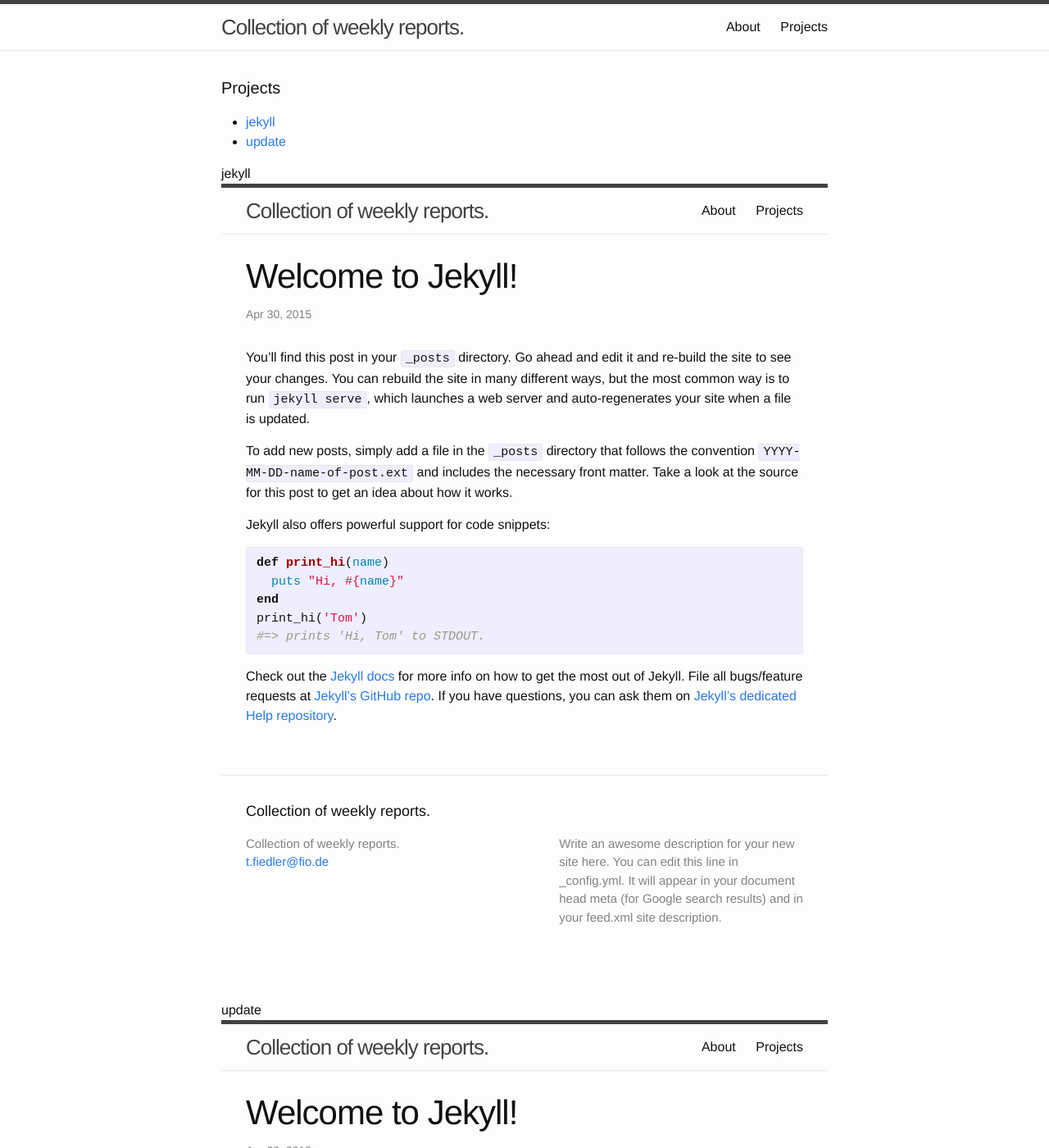
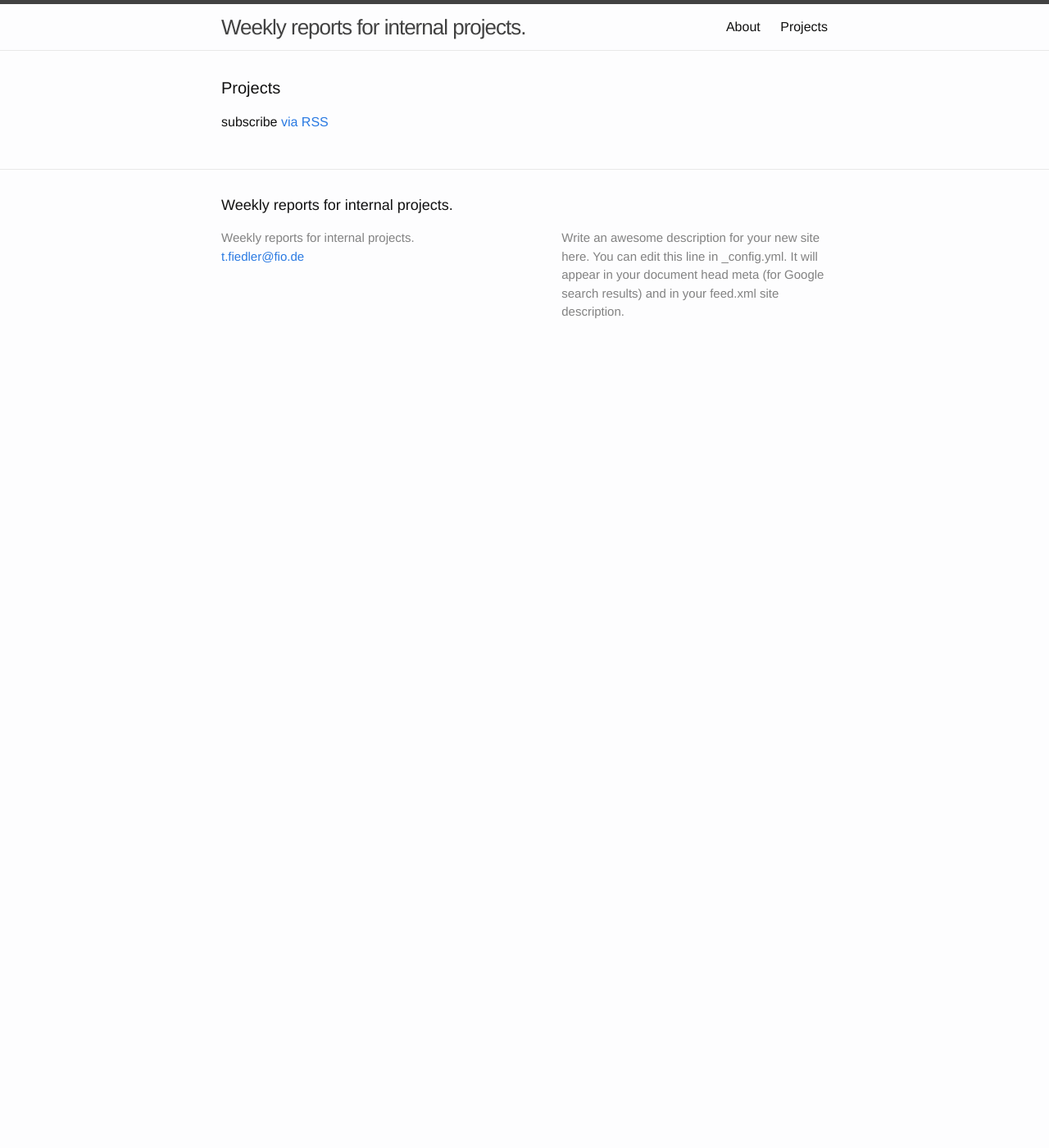
Before and after one commit to lyio/weekly-reports, a Jekyll site: the page built from weekly-reports/projects/index.html, in a window 1280 px wide and 1400 px high. Shown: the whole window at 82% size. Built offline with Jekyll 4.4.1, drawn with Linux system fonts in a browser that asks for light colours; some of the changed text lies outside the part shown.

Commit message:
#5 Change blog title. Main page now shows a list of categories that link to the projects page where each project is listed with the relevant posts.  For each post an excerpt is shown.

```diff
--- a/weekly-reports/_config.yml
+++ b/weekly-reports/_config.yml
@@ -1,5 +1,5 @@
 # Site settings
-title: Collection of weekly reports.
+title: Weekly reports for internal projects.
 email: t.fiedler@fio.de
 description: > # this means to ignore newlines until "baseurl:"
   Write an awesome description for your new site here. You can edit this
--- a/weekly-reports/_posts/2015-04-30-welcome-to-jekyll.markdown
+++ /dev/null
@@ -1,27 +0,0 @@
----
-layout: post
-title:  "Welcome to Jekyll!"
-abstract: "this doesn't really count"
-date:   2015-04-30 19:57:05
-categories: jekyll update
-projects: [weekly]
----
-You’ll find this post in your `_posts` directory. Go ahead and edit it and re-build the site to see your changes. You can rebuild the site in many different ways, but the most common way is to run `jekyll serve`, which launches a web server and auto-regenerates your site when a file is updated.
-
-To add new posts, simply add a file in the `_posts` directory that follows the convention `YYYY-MM-DD-name-of-post.ext` and includes the necessary front matter. Take a look at the source for this post to get an idea about how it works.
-
-Jekyll also offers powerful support for code snippets:
-
-{% highlight ruby %}
-def print_hi(name)
-  puts "Hi, #{name}"
-end
-print_hi('Tom')
-#=> prints 'Hi, Tom' to STDOUT.
-{% endhighlight %}
-
-Check out the [Jekyll docs][jekyll] for more info on how to get the most out of Jekyll. File all bugs/feature requests at [Jekyll’s GitHub repo][jekyll-gh]. If you have questions, you can ask them on [Jekyll’s dedicated Help repository][jekyll-help].
-
-[jekyll]:      http://jekyllrb.com
-[jekyll-gh]:   https://github.com/jekyll/jekyll
-[jekyll-help]: https://github.com/jekyll/jekyll-help
--- a/weekly-reports/projects/index.html
+++ b/weekly-reports/projects/index.html
@@ -6,22 +6,18 @@
 <div class="home">
 
   <h1 class="page-heading">Projects</h1>
-
-  <ul>
-  {% for category in site.categories %}
-       {% unless category.first contains 'week' %}
-       <li>
-          <a class="page-link" href="#{{ category | first }}"> {{ category | first }} </a>
-       </li>
-       {% endunless %}
-  {% endfor %}
-  </ul>
   <ul class="post-list">
     {% for category in site.categories %}
       {% unless category.first contains 'week' %}
+      <li class="post_preview">
       <a id="{{ category | first }}"></a>
-      <li class="post_preview">
-        {{ category }}
+        <h2>{{ category | first | capitalize}}</h2>
+        {% for post in site.posts %}
+          {% if post.categories contains category.first %}
+          <h3><a href="{{post.url | prepend: site.baseurl }}">{{ post.title }}</a></h3>
+          {{ post.excerpt  | truncatewords: 10 }}
+          {% endif %}
+        {% endfor %}
       </li>
       {% endunless %}
     {% endfor %}
```
Also changed, not shown: weekly-reports/index.html (+2 -9 lines).
